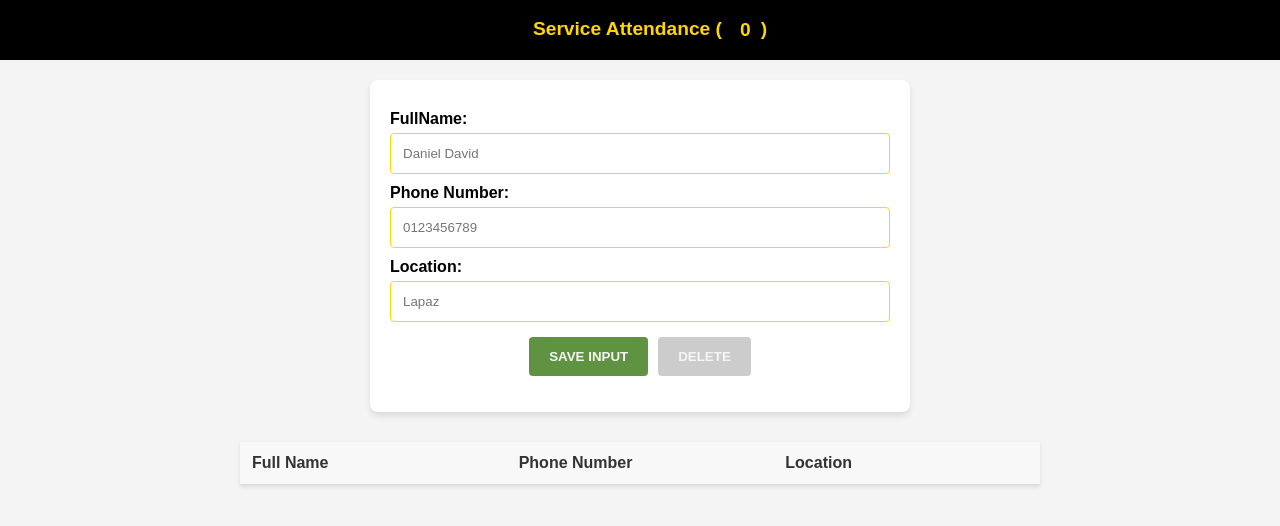
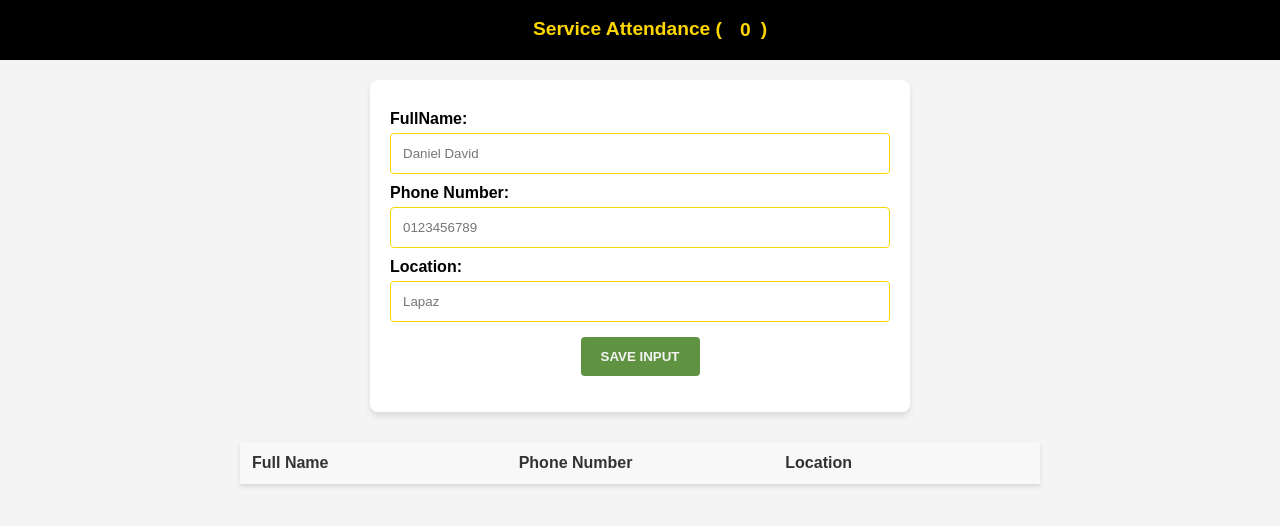
Before and after one commit to Mega-Church-App/Attendance-App, a website built with Vite: page index.html in a window 1280 px wide. Built offline with nearby package versions, Linux system fonts and the light colour scheme; no server answers.

Commit message:
Removede the delete button: the database rules have been changed so deletes can only happen in the backend

```diff
--- a/index.html
+++ b/index.html
@@ -43,7 +43,6 @@
 
                 <div class="button-container">
                     <button type="submit" id="input-btn">SAVE INPUT</button>
-                    <button type="button" class="delete-btn" disabled>DELETE</button>
                 </div>
 
                 </form>
```
